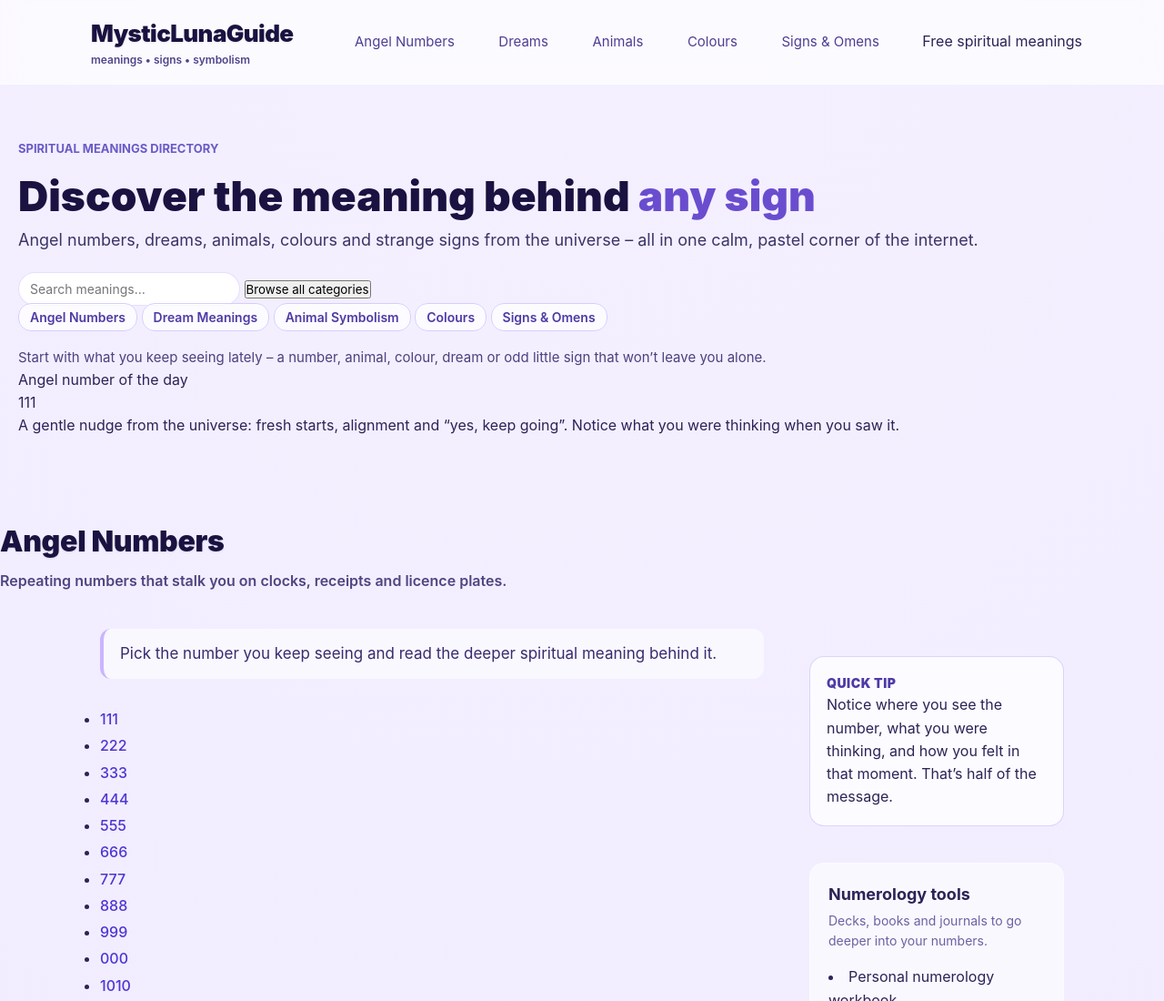
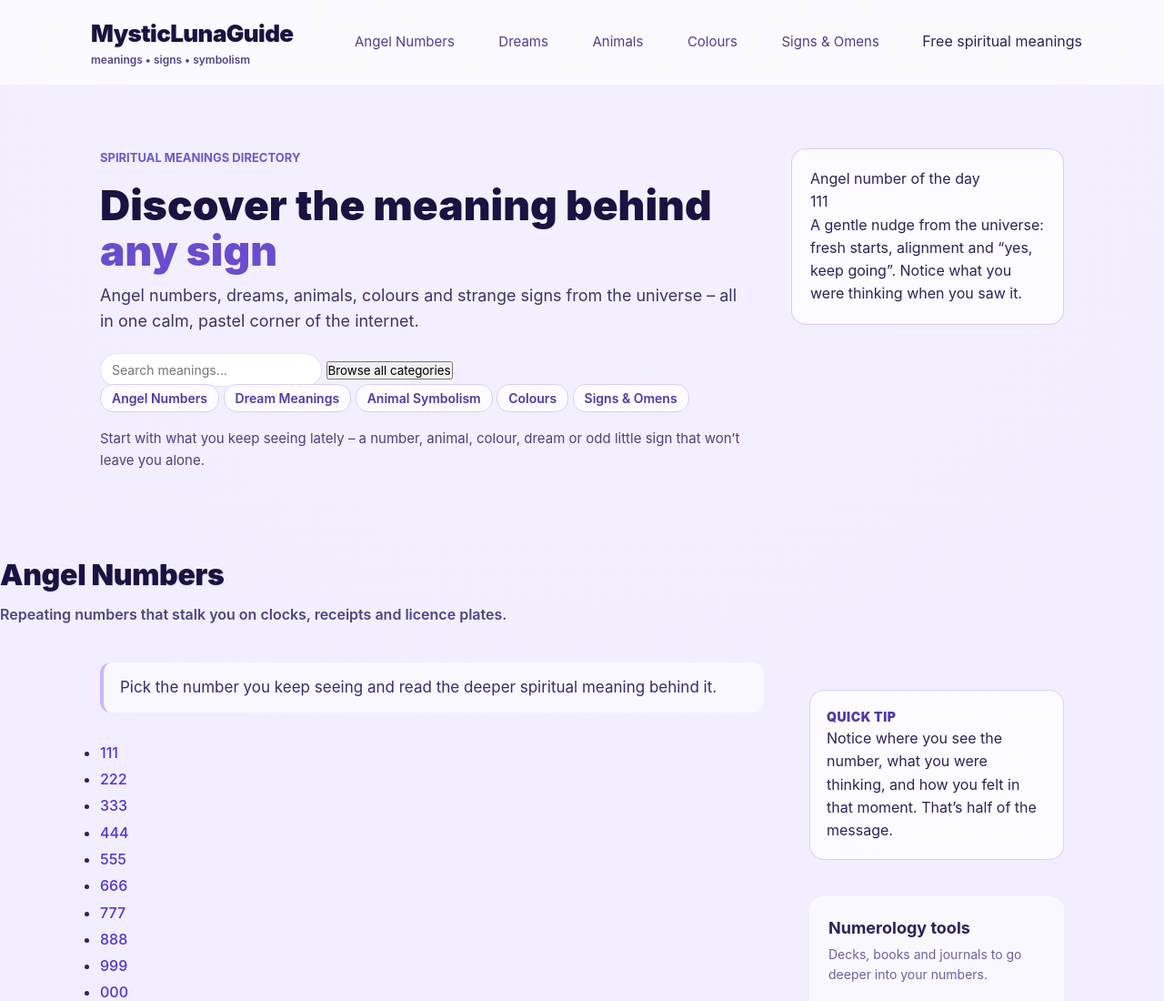
Before and after one commit to bedowski-creator/MysticLunaGuide, a plain HTML site: page index.html in a window 1280 px wide. Shown: the top 1100 px of the page at 91% size. Drawn offline with Linux system fonts and the light colour scheme; no server answers.

Commit message:
Added hero layout fix

```diff
--- a/index.html
+++ b/index.html
@@ -40,7 +40,10 @@
   <main>
     <!-- HERO -->
 <section class="hero">
+  <div class="container">
+
     <div class="hero-main">
+
       <div class="hero-badge">
         <span class="hero-badge-dot"></span>
         SPIRITUAL MEANINGS DIRECTORY
@@ -54,7 +57,6 @@
         Angel numbers, dreams, animals, colours and strange signs from the universe – all in one calm, pastel corner of the internet.
       </p>
 
-        <!-- simple search (we’ll wire JS later if you want) -->
       <div class="hero-actions">
         <input
           type="text"
@@ -71,6 +73,7 @@
           Browse all categories
         </button>
       </div>
+
       <div class="hero-categories">
         <a href="#angel-numbers" class="hero-chip">Angel Numbers</a>
         <a href="#dreams" class="hero-chip">Dream Meanings</a>
@@ -84,7 +87,7 @@
       </p>
     </div>
 
-      <!-- Hero side card: “Angel number of the day” -->
+    <!-- HERO SIDE CARD -->
     <aside class="hero-side-card">
       <div class="hero-side-label">Angel number of the day</div>
       <div class="hero-number">111</div>
@@ -92,7 +95,10 @@
         A gentle nudge from the universe: fresh starts, alignment and “yes, keep going”. Notice what you were thinking when you saw it.
       </div>
     </aside>
+
+  </div>
 </section>
+
 
     <!-- ANGEL NUMBERS -->
     <section class="section" id="angel-numbers">
--- a/style.css
+++ b/style.css
@@ -423,3 +423,29 @@ article ul li a {
 article ul li a:hover {
     text-decoration: underline;
 }
+/* Universal container fix */
+.container {
+    max-width: 1100px;
+    margin: 0 auto;
+    padding: 0 20px;
+}
+.hero {
+    display: flex;
+    justify-content: center;
+    padding-top: 30px;
+}
+
+.hero .container {
+    display: grid;
+    grid-template-columns: 1fr 300px;
+    gap: 40px;
+}
+
+.hero-side-card {
+    background: rgba(255,255,255,0.75);
+    border: 1px solid rgba(210,200,255,0.9);
+    padding: 20px;
+    border-radius: 16px;
+    height: fit-content;
+    align-self: start;
+}
```
Lines whose indentation alone changed are shown as unchanged.
